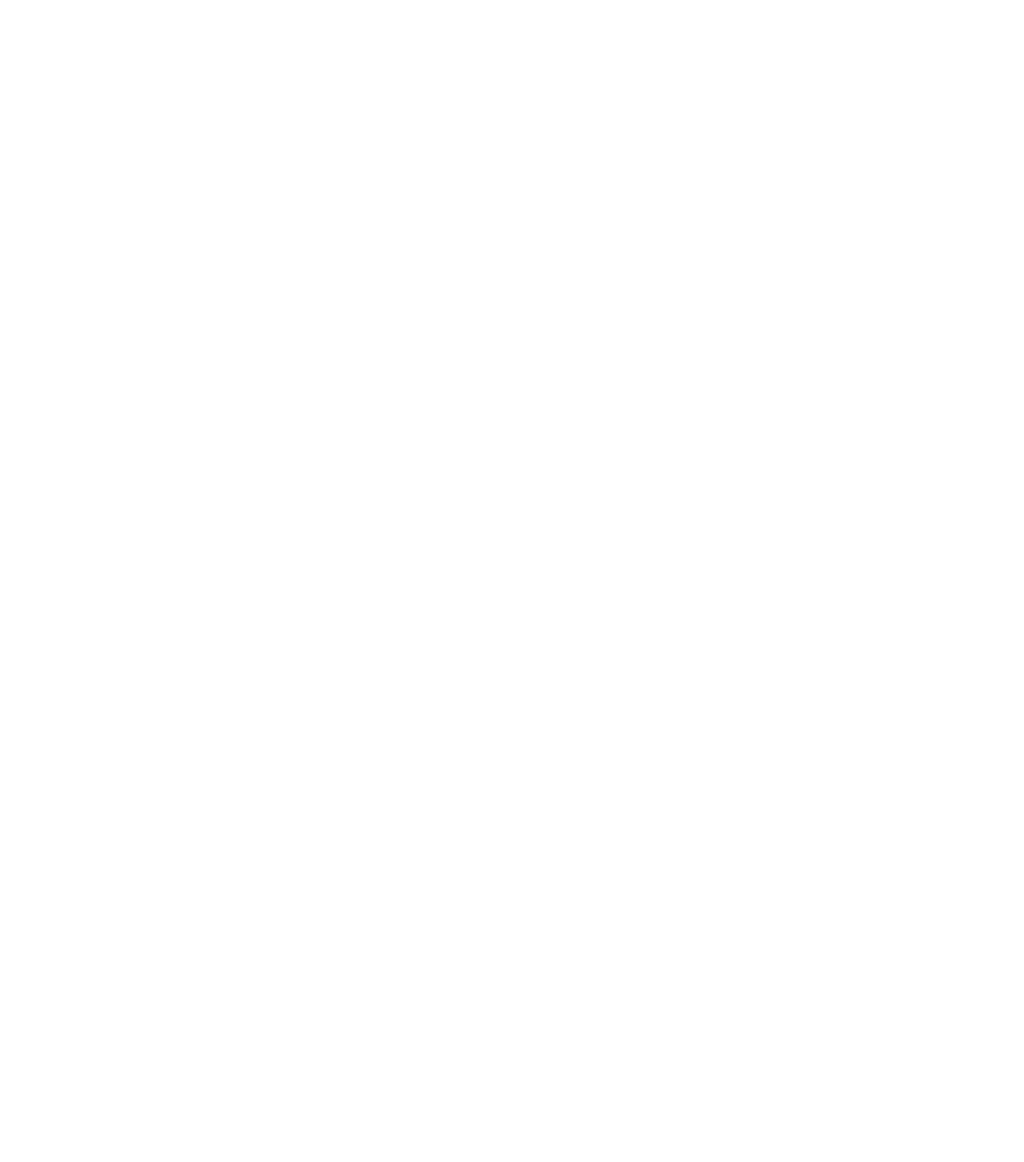
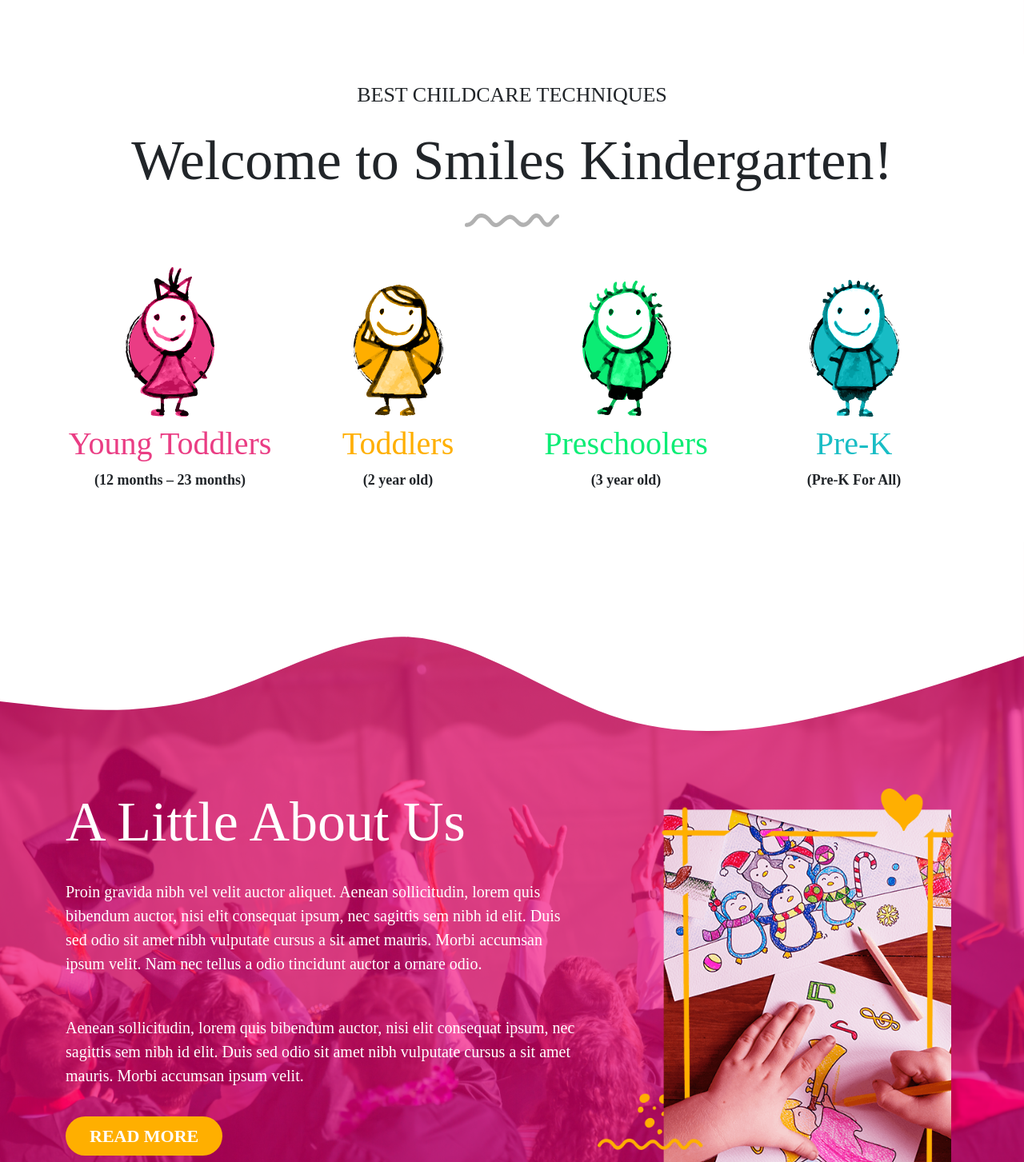
Before and after one commit to mdshahin-ahmed/smiles, a React (Create React App) app: page / in a window 1280 px wide. Shown: the part 1197-2650 px from the top of the page at 80% size. Before the commit the page ends 1265 px from the top, so only its background shows below. Built offline with nearby package versions, Linux system fonts and the light colour scheme; a web font is replaced by a local one.

Commit message:
Done home class section

```diff
--- a/src/App.css
+++ b/src/App.css
@@ -5,7 +5,7 @@
   font-weight: 400;
 }
 .buttonStyle {
-  padding: 13px 40px;
+  padding: 8px 30px;
   border-radius: 50px;
   font-size: 1.375rem;
   text-transform: uppercase;
--- /dev/null
+++ b/src/Pages/Home/ChildCareTechniques/ChildCareTechniques.css
@@ -0,0 +1,36 @@
+.TechniquesHeaderWrap h4 {
+  font-size: 26px;
+  margin-top: 35px;
+}
+.TechniquesHeaderWrap h1 {
+  /* margin-bottom: 30px; */
+  font-size: 70px;
+}
+
+@media (max-width: 769px) {
+  .TechniquesHeaderWrap h1 {
+    font-size: 45px;
+  }
+}
+@media (max-width: 576px) {
+  .TechniquesHeaderWrap h1 {
+    font-size: 35px;
+  }
+}
+
+.divider {
+  opacity: 0.3;
+  margin-bottom: 50px;
+}
+.techniquesWrap h5 {
+  font-size: 40px;
+  margin-top: 10px;
+}
+.techniquesWrap p {
+  font-size: 18px;
+  font-weight: bold;
+}
+.techniquesWrap img:hover {
+  margin-top: -10px;
+  transition: all 1s;
+}
--- /dev/null
+++ b/src/Pages/Home/ChildCareTechniques/ChildCareTechniques.js
@@ -0,0 +1,53 @@
+import React from "react";
+import divider from "../../../images/divider.png";
+import "./ChildCareTechniques.css";
+import image1 from "../../../images/graphic-01.png";
+import image2 from "../../../images/graphic-02.png";
+import image3 from "../../../images/graphic-03.png";
+import image4 from "../../../images/graphic-04.png";
+
+const techniques = (src, heading, text, colors) => {
+  return (
+    <div className="techniquesWrap">
+      <img src={src} alt="" />
+      <h5 style={{ color: `${colors}` }}>{heading}</h5>
+      <p>{text}</p>
+    </div>
+  );
+};
+
+const ChildCareTechniques = () => {
+  return (
+    <div className="mb-5">
+      <div className="TechniquesHeaderWrap">
+        <h4>BEST CHILDCARE TECHNIQUES</h4>
+        <h1 className="my-4">Welcome to Smiles Kindergarten!</h1>
+        <img className="divider" src={divider} alt="" />
+      </div>
+
+      <div className="container">
+        <div className="row">
+          <div className="col-sm-6 col-md-3">
+            {techniques(
+              image1,
+              "Young Toddlers",
+              "(12 months – 23 months)",
+              "#ea3d84"
+            )}
+          </div>
+          <div className="col-sm-6 col-md-3">
+            {techniques(image2, "Toddlers", "(2 year old)", "#ffaf00")}
+          </div>
+          <div className="col-sm-6 col-md-3">
+            {techniques(image3, "Preschoolers", "(3 year old)", "#0ced75")}
+          </div>
+          <div className="col-sm-6 col-md-3">
+            {techniques(image4, "Pre-K", "(Pre-K For All)", "#19bdc5")}
+          </div>
+        </div>
+      </div>
+    </div>
+  );
+};
+
+export default ChildCareTechniques;
--- a/src/Pages/Home/Home.js
+++ b/src/Pages/Home/Home.js
@@ -2,6 +2,9 @@
 import Header from "../Shared/Header/Header";
 import HomeBanner from "./HomeBanner/HomeBanner";
 import "./Home.css";
+import ChildCareTechniques from "./ChildCareTechniques/ChildCareTechniques";
+import HomeAbout from "./HomeAbout/HomeAbout";
+import HomeClasses from "./HomeClasses/HomeClasses";
 
 const Home = () => {
   return (
@@ -13,12 +16,34 @@
           <svg xmlns="http://www.w3.org/2000/svg" viewBox="0 0 1440 320">
             <path
               fill="white "
-              fill-opacity="1"
+              fillOpacity="1"
               d="M0,224L48,229.3C96,235,192,245,288,224C384,203,480,149,576,128C672,107,768,117,864,149.3C960,181,1056,235,1152,240C1248,245,1344,203,1392,181.3L1440,160L1440,320L1392,320C1344,320,1248,320,1152,320C1056,320,960,320,864,320C768,320,672,320,576,320C480,320,384,320,288,320C192,320,96,320,48,320L0,320Z"
             ></path>
           </svg>
         </div>
       </div>
+      <ChildCareTechniques></ChildCareTechniques>
+      <div className="homeAboutBgWrap">
+        <div className="homeAboutWrap">
+          <svg xmlns="http://www.w3.org/2000/svg" viewBox="0 0 1440 320">
+            <path
+              fill="#ffffff"
+              fillOpacity="1"
+              d="M0,224L48,229.3C96,235,192,245,288,218.7C384,192,480,128,576,133.3C672,139,768,213,864,245.3C960,277,1056,267,1152,245.3C1248,224,1344,192,1392,176L1440,160L1440,0L1392,0C1344,0,1248,0,1152,0C1056,0,960,0,864,0C768,0,672,0,576,0C480,0,384,0,288,0C192,0,96,0,48,0L0,0Z"
+            ></path>
+          </svg>
+          <HomeAbout></HomeAbout>
+          <svg xmlns="http://www.w3.org/2000/svg" viewBox="0 0 1440 320">
+            <path
+              fill="white "
+              fillOpacity="1"
+              d="M0,224L48,229.3C96,235,192,245,288,224C384,203,480,149,576,128C672,107,768,117,864,149.3C960,181,1056,235,1152,240C1248,245,1344,203,1392,181.3L1440,160L1440,320L1392,320C1344,320,1248,320,1152,320C1056,320,960,320,864,320C768,320,672,320,576,320C480,320,384,320,288,320C192,320,96,320,48,320L0,320Z"
+            ></path>
+          </svg>
+        </div>
+      </div>
+
+      <HomeClasses></HomeClasses>
     </>
   );
 };
--- /dev/null
+++ b/src/Pages/Home/HomeAbout/HomeAbout.css
@@ -0,0 +1,33 @@
+.homeAboutBgWrap {
+  background-image: url("../../../images/homeAboutBackground.jpg");
+  background-repeat: no-repeat;
+  background-position: center;
+  background-size: cover;
+  background-attachment: fixed;
+}
+.homeAboutWrap {
+  background-color: rgba(245, 3, 120, 0.651);
+}
+.homeAboutText {
+  color: white;
+  text-align: start;
+}
+.homeAboutText h1 {
+  font-size: 70px;
+}
+.homeAboutText .p1 {
+  margin: 30px 0px 50px 0px;
+}
+.homeAboutText p {
+  font-size: 20px;
+}
+.homeAboutText button {
+  background: #ffaf00;
+  margin: 20px 0px;
+}
+
+@media (max-width: 767px) {
+  .aboutImage {
+    margin-top: -180px;
+  }
+}
--- /dev/null
+++ b/src/Pages/Home/HomeAbout/HomeAbout.js
@@ -0,0 +1,36 @@
+import React from "react";
+import "./HomeAbout.css";
+import homeAbout from "../../../images/homeAbout.png";
+
+const HomeAbout = () => {
+  return (
+    <div className="aboutWrap">
+      <div className="container pt-4 ">
+        <div className="row">
+          <div className="col-md-7 homeAboutText order-last order-md-first">
+            <h1>A Little About Us</h1>
+            <p className="p1">
+              Proin gravida nibh vel velit auctor aliquet. Aenean sollicitudin,
+              lorem quis bibendum auctor, nisi elit consequat ipsum, nec
+              sagittis sem nibh id elit. Duis sed odio sit amet nibh vulputate
+              cursus a sit amet mauris. Morbi accumsan ipsum velit. Nam nec
+              tellus a odio tincidunt auctor a ornare odio.
+            </p>
+            <p className="p2">
+              Aenean sollicitudin, lorem quis bibendum auctor, nisi elit
+              consequat ipsum, nec sagittis sem nibh id elit. Duis sed odio sit
+              amet nibh vulputate cursus a sit amet mauris. Morbi accumsan ipsum
+              velit.
+            </p>
+            <button className="buttonStyle">read more</button>
+          </div>
+          <div className=" align-self-center col-md-5 mb-4 mb-md-0 order-first order-md-last">
+            <img className="aboutImage img-fluid" src={homeAbout} alt="" />
+          </div>
+        </div>
+      </div>
+    </div>
+  );
+};
+
+export default HomeAbout;
--- /dev/null
+++ b/src/Pages/Home/HomeClasses/HomeClasses.css
@@ -0,0 +1,14 @@
+.homwClassesWrap h5 {
+  font-size: 23px;
+  text-transform: uppercase;
+}
+.homwClassesWrap h1 {
+  font-size: 45px;
+  padding-bottom: 15px;
+}
+.singleClassWrap h5 {
+  padding-top: 40px;
+}
+.singleClassWrap p {
+  font-size: 18px;
+}
--- /dev/null
+++ b/src/Pages/Home/HomeClasses/HomeClasses.js
@@ -0,0 +1,113 @@
+import React from "react";
+import "./HomeClasses.css";
+import sign from "../../../images/divider.png";
+import class1 from "../../../images/classes-01.jpg";
+import class2 from "../../../images/classes-02.jpg";
+import class3 from "../../../images/classes-03.jpg";
+import class4 from "../../../images/classes-04.jpg";
+import class5 from "../../../images/classes-05.jpg";
+import class6 from "../../../images/classes-06.jpg";
+
+const datas = [
+  {
+    id: 1,
+    image: class1,
+    ageLimit: "2-3 years",
+    title: "Summer Science Class",
+    discription:
+      "psum dolor sit amet, consectetur adipisicing elit, sed do eiusmod tempor incididunt ut labore et dolore magna aliqua.",
+    color: "#ea3d84",
+  },
+  {
+    id: 2,
+    image: class2,
+    ageLimit: "3-4 YEARS",
+    title: "Basic Sports Classes",
+    discription:
+      "Ipsum dolor sit amet, consectetur adipisicing elit, sed do eiusmod tempor incididunt ut labore et dolore magna aliqua.",
+    color: "#19bdc5",
+  },
+  {
+    id: 3,
+    image: class3,
+    ageLimit: "1-2 YEARS",
+    title: "Tumbling Classes",
+    discription:
+      "Ipsum dolor sit amet, consectetur adipisicing elit, sed do eiusmod tempor incididunt ut labore et dolore magna aliqua.",
+    color: "#ffaf00",
+  },
+  {
+    id: 4,
+    image: class4,
+    ageLimit: "3-5 YEARS",
+    title: "Music Lessons & Classes",
+    discription:
+      "Ipsum dolor sit amet, consectetur adipisicing elit, sed do eiusmod tempor incididunt ut labore et dolore magna aliqua.",
+    color: "#0ced75",
+  },
+  {
+    id: 5,
+    image: class5,
+    ageLimit: "2-3 YEARS",
+    title: "Storytelling Groups",
+    discription:
+      "Ipsum dolor sit amet, consectetur adipisicing elit, sed do eiusmod tempor incididunt ut labore et dolore magna aliqua.",
+    color: "#ffaf00",
+  },
+  {
+    id: 6,
+    image: class6,
+    ageLimit: "1-4 YEARS",
+    title: "Art Lessons & Classes",
+    discription:
+      "Ipsum dolor sit amet, consectetur adipisicing elit, sed do eiusmod tempor incididunt ut labore et dolore magna aliqua.",
+    color: "#19bdc5",
+  },
+];
+
+const HomeClasses = () => {
+  return (
+    <div className="homwClassesWrap pb-5">
+      <div className="container">
+        <h5 className="pb-">our classes</h5>
+        <h1>Chose a Class for Your Child</h1>
+        <img
+          className="img-fluid mb-5"
+          style={{ opacity: ".5" }}
+          src={sign}
+          alt=""
+        />
+        <div className="classes">
+          <div className="row">
+            {datas.map((data) => {
+              const { id, image, title, ageLimit, discription, color } = data;
+              return (
+                <div
+                  key={id}
+                  className="col-sm-6 col-md-4 mb-5  singleClassWrap text-md-start"
+                >
+                  <div className="card">
+                    <img src={image} class="card-img-top" alt="..." />
+                    <div className="card-body p-md-4">
+                      <h5 className="card-title">{title}</h5>
+                      <h4 style={{ color: color }}> AGE: {ageLimit}</h4>
+                      <p className="card-text">{discription}</p>
+                      <button
+                        style={{ backgroundColor: color }}
+                        className="buttonStyle mb-4"
+                      >
+                        learn more
+                      </button>
+                    </div>
+                  </div>
+                </div>
+              );
+            })}
+          </div>
+        </div>
+      </div>
+    </div>
+  );
+};
+
+export default HomeClasses;
```
Also changed, not shown: src/images/homeAboutBackground.jpg (added), 1 other file (tests, documents, lock files or other folders).
